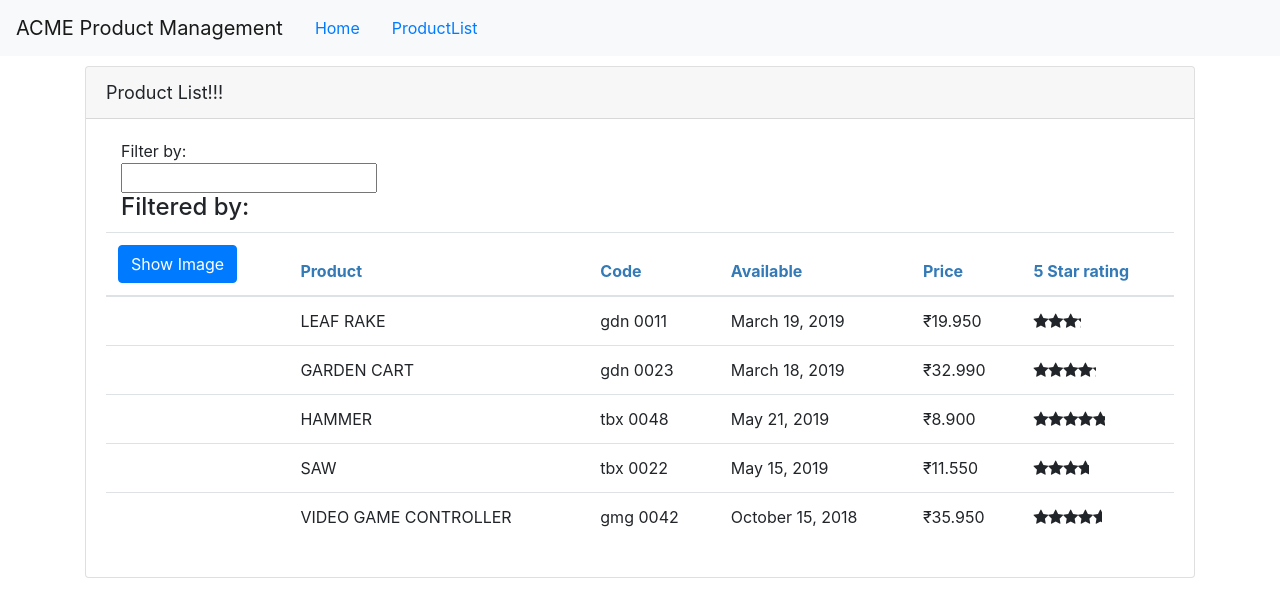
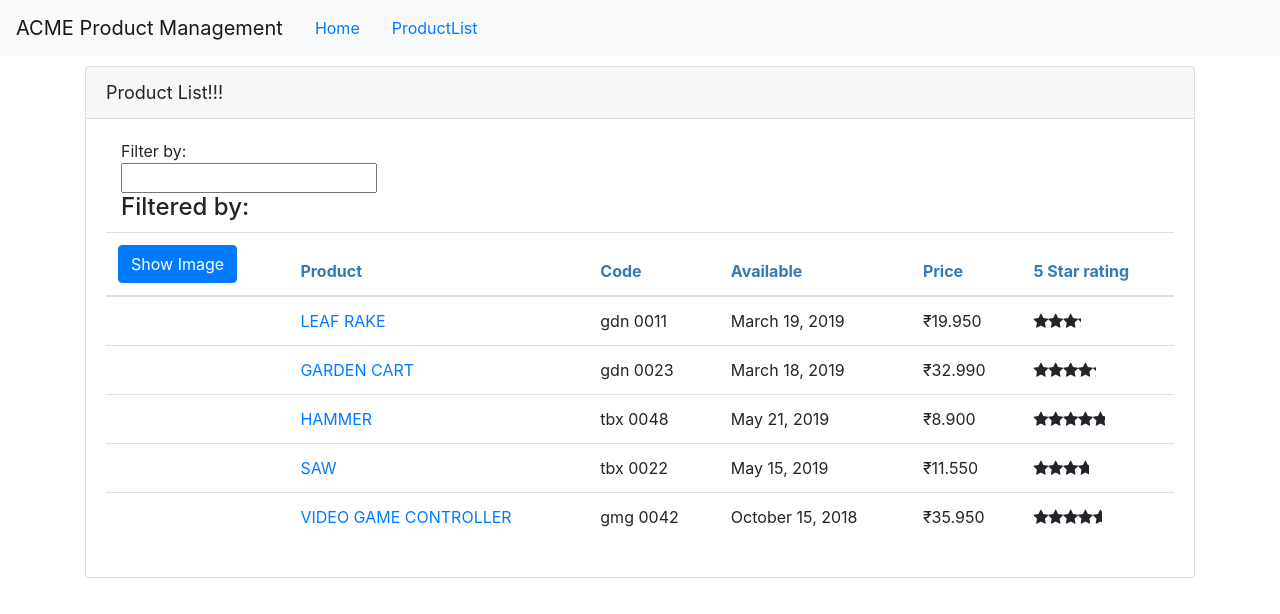
Before and after one commit to manojsoni53/Angular-GettingStarted-master, an Angular app: page /products in a window 1280 px wide. Shown: the top 614 px of the page. Built offline with nearby package versions, Linux system fonts and the light colour scheme.

Commit message:
implemented product-detail view

```diff
--- a/src/app/home/welcome.component.html
+++ b/src/app/home/welcome.component.html
@@ -12,10 +12,10 @@
 
       <div class="text-center">Developed by:</div>
       <div class="text-center">
-        <h3>Deborah Kurata</h3>
+        <h3>Manoj Soni</h3>
       </div>
 
-      <div class="text-center">@deborahkurata</div>
+      <div class="text-center">@manojsoni</div>
       <div class="text-center">
         <a href="http://www.bit.ly/DeborahKsBlog">www.bit.ly/DeborahKsBlog</a>
       </div>
--- a/src/app/home/welcome.component.ts
+++ b/src/app/home/welcome.component.ts
@@ -4,5 +4,5 @@
   templateUrl: './welcome.component.html'
 })
 export class WelcomeComponent {
-  public pageTitle = 'Welcome';
+  public pageTitle = 'Welcome to ACME Product';
 }
--- a/src/app/products/product-detail.component.html
+++ b/src/app/products/product-detail.component.html
@@ -1,5 +1,5 @@
 <div class='card' *ngIf='product'>
     <div class='card-header'>
-        {{pageTitle+': '+product.productName}}
+        {{pageTitle+' : '+product.productName}}
     </div>
 </div>
--- a/src/app/products/product-detail.component.ts
+++ b/src/app/products/product-detail.component.ts
@@ -1,5 +1,6 @@
 import { Component, OnInit } from '@angular/core';
 import { IProduct } from './product';
+import { ActivatedRoute } from '@angular/router';
 
 @Component({
   templateUrl: './product-detail.component.html',
@@ -10,9 +11,22 @@
   pageTitle:string = 'Product Detail';
   product:IProduct;
 
-  constructor() { }
+  constructor(private route:ActivatedRoute) { }
 
   ngOnInit(): void {
+    let id = +this.route.snapshot.paramMap.get('id');   //the + is javascript shortcut to convert the parameter string to a numeric Id
+    this.pageTitle +=` : ${id}`;
+    this.product = {
+    "productId": id,
+    "productName": "Leaf Rake",
+    "productCode": "GDN-0011",
+    "releaseDate": "March 19, 2019",
+    "description": "Leaf rake with 48-inch wooden handle.",
+    "price": 19.95,
+    "starRating": 3.2,
+    "imageUrl": "assets/images/leaf_rake.png"
+
+    }
   }
 
 }
--- a/src/app/products/product-list.component.html
+++ b/src/app/products/product-list.component.html
@@ -41,7 +41,11 @@
                             [style.width.px]='imageWidth'
                             [style.margin.px]='imageMargin'>
                         </td>
-                        <td>{{product.productName | uppercase}}</td>
+                        <td>
+                            <a [routerLink]="['/products',product.productId]">
+                                {{product.productName | uppercase}}
+                            </a>
+                        </td>
                         <td>{{product.productCode | lowercase | convertToSpaces:'-'}}</td>
                         <td>{{product.releaseDate}}</td>
                         <td>{{product.price | currency:'INR':'symbol':'1.3-4'}}</td>
```
